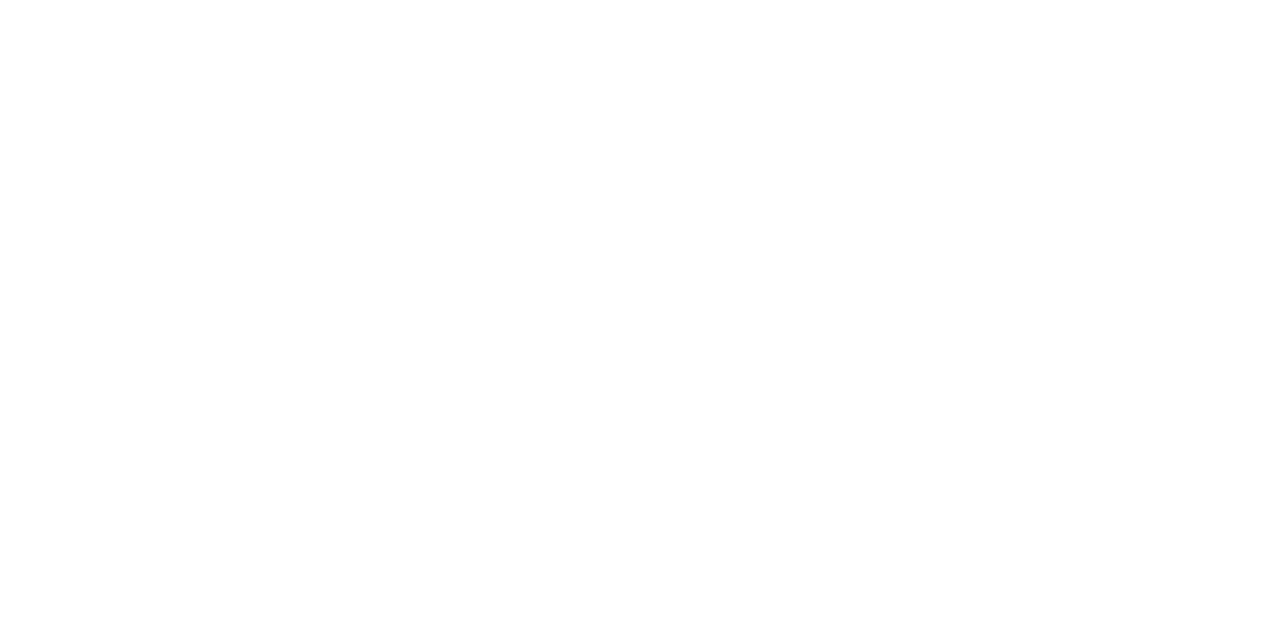
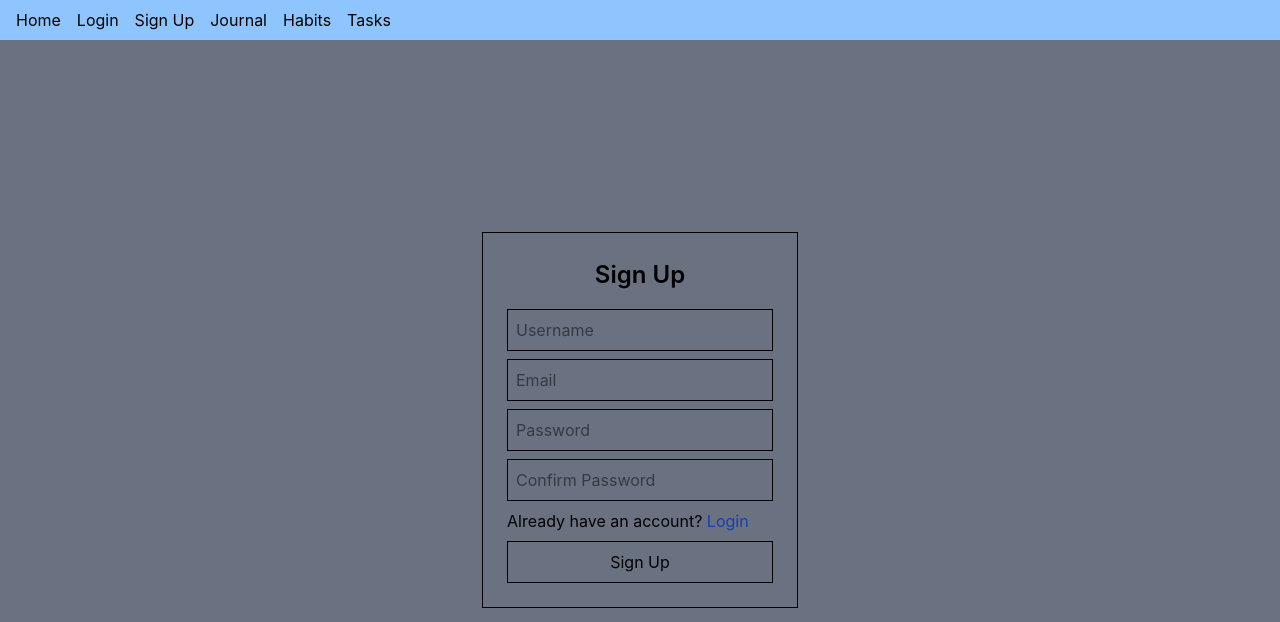
Before and after one commit to Feenixtm/test_v1, a React (Vite) app: page /sign-up in a window 1280 px wide. Shown: the top 622 px of the page. Built offline with nearby package versions, Linux system fonts and the light colour scheme.

Commit message:
Updated styling for login and sign-up forms + general styling elsewhere

```diff
--- a/src/App.jsx
+++ b/src/App.jsx
@@ -1,12 +1,38 @@
 import { useState } from 'react'
 import './App.css'
+import { BrowserRouter, Routes, Route } from 'react-router-dom';
+
+import DevHeader from './components/DevHeader';
+import Login from './components/forms/Login';
+import SignUp from './components/forms/SignUp';
+import Home from './components/Home';
+import Journal from './features/journal/components/Journal';
+import Habits from './features/habits/components/Habits';
+import Tasks from './features/tasks/components/Tasks';
+
 
 function App() {
-  const [count, setCount] = useState(0)
 
   return (
     <>
+      <BrowserRouter>
 
+        <DevHeader/>
+
+        <main className="flex justify-center items-center p-4 bg-gray-500 h-[calc(100vh-2.5rem)]">
+
+        <Routes>
+          <Route path="/" element={<Home />} />
+          <Route path="/login" element={<Login />} />
+          <Route path="/sign-up" element={<SignUp />} />
+          <Route path="/journal" element={<Journal />} />
+          <Route path="/habits" element={<Habits />} />
+          <Route path="/tasks" element={<Tasks />} />
+        </Routes>
+
+        </main>
+
+      </BrowserRouter>
     </>
   )
 }
--- a/src/components/DevHeader.jsx
+++ b/src/components/DevHeader.jsx
@@ -2,11 +2,14 @@
 
 const DevHeader = () => {
     return (
-        <header className="p-4">
+        <header className="px-4 py-2 bg-blue-300">
             <nav className="flex gap-4">
                 <Link to="/">Home</Link>
                 <Link to="/login">Login</Link>
                 <Link to="/sign-up">Sign Up</Link>
+                <Link to="/journal">Journal</Link>
+                <Link to="/habits">Habits</Link>
+                <Link to="/tasks">Tasks</Link>
             </nav>
         </header>
     )
--- /dev/null
+++ b/src/components/Home.jsx
@@ -0,0 +1,11 @@
+import React from 'react';
+
+const Home = () => {
+    return (
+        <div>
+            Welcome to Logger!
+        </div>
+    );
+};
+
+export default Home;
--- a/src/components/forms/Login.jsx
+++ b/src/components/forms/Login.jsx
@@ -31,10 +31,13 @@
   }
 
   return (
-    <div className="flex flex-col justify-center items-center ">
-        <form className="p-4 border" onSubmit={handleSubmit}>
+    <div className="flex flex-col gap-4 justify-center items-center border p-6 w-fit min-w-[18rem]">
+        <h1 className="text-[1.5rem] font-semibold">Login</h1>
+
+        <form className="flex flex-col gap-2 w-full" onSubmit={handleSubmit}>
 
           <input
+            className="p-2 border"
             type="text"
             placeholder="Username or Email"
             value={usernameOrEmail}
@@ -43,6 +46,7 @@
           />
 
           <input
+            className="p-2 border"
             type="password"
             placeholder="Password"
             value={password}
@@ -52,7 +56,9 @@
 
           {error && <p className="text-red-500">{error}</p>}
 
-          <button type="submit">Login</button>
+          <p>Don't have an account? <a href="/sign-up" className="text-blue-800">Sign Up</a></p>
+
+          <button className="py-2 border hover:bg-black hover:text-white cursor-pointer" type="button">Login</button>
         </form>
     </div>
   )
--- a/src/components/forms/SignUp.jsx
+++ b/src/components/forms/SignUp.jsx
@@ -39,9 +39,12 @@
   }
 
   return (
-    <div className="flex flex-col justify-center items-center ">
-        <form className="p-4 border" onSubmit={handleSubmit}>
+    <div className="flex flex-col gap-4 justify-center items-center border p-6 w-fit min-w-[18rem]">
+        <h1 className="text-[1.5rem] font-semibold">Sign Up</h1>
+
+        <form className="flex flex-col gap-2 w-full" onSubmit={handleSubmit}>
           <input
+            className="p-2 border"
             type="text"
             placeholder="Username"
             value={username}
@@ -49,6 +52,7 @@
             required
           />
           <input
+            className="p-2 border"
             type="email"
             placeholder="Email"
             value={email}
@@ -56,6 +60,7 @@
             required
           />
           <input
+            className="p-2 border"
             type="password"
             placeholder="Password"
             value={password}
@@ -63,13 +68,17 @@
             required
           />
           <input
+            className="p-2 border"
             type="password"
             placeholder="Confirm Password"
             value={confirmPassword}
             onChange={(e) => setConfirmPassword(e.target.value)}
             required
           />
-          <button type="submit">Sign Up</button>
+          {error && <p className="text-red-500">{error}</p>}
+          <p>Already have an account? <a href="/login" className="text-blue-800">Login</a></p>
+
+          <button className="py-2 border hover:bg-black hover:text-white cursor-pointer" type="button">Sign Up</button>
         </form>
     </div>
   )
--- /dev/null
+++ b/src/features/habits/components/Habits.jsx
@@ -0,0 +1,11 @@
+import React from 'react';
+
+const Habits = () => {
+    return (
+        <div>
+            Habits Component
+        </div>
+    );
+};
+
+export default Habits;
--- /dev/null
+++ b/src/features/journal/components/Journal.jsx
@@ -0,0 +1,12 @@
+
+import React from 'react';
+
+const Journal = () => {
+    return (
+        <div>
+            Journal Component
+        </div>
+    );
+};
+
+export default Journal;
--- /dev/null
+++ b/src/features/tasks/components/Tasks.jsx
@@ -0,0 +1,11 @@
+import React from 'react';
+
+const Tasks = () => {
+    return (
+        <div>
+            Tasks Component
+        </div>
+    );
+};
+
+export default Tasks;
```
